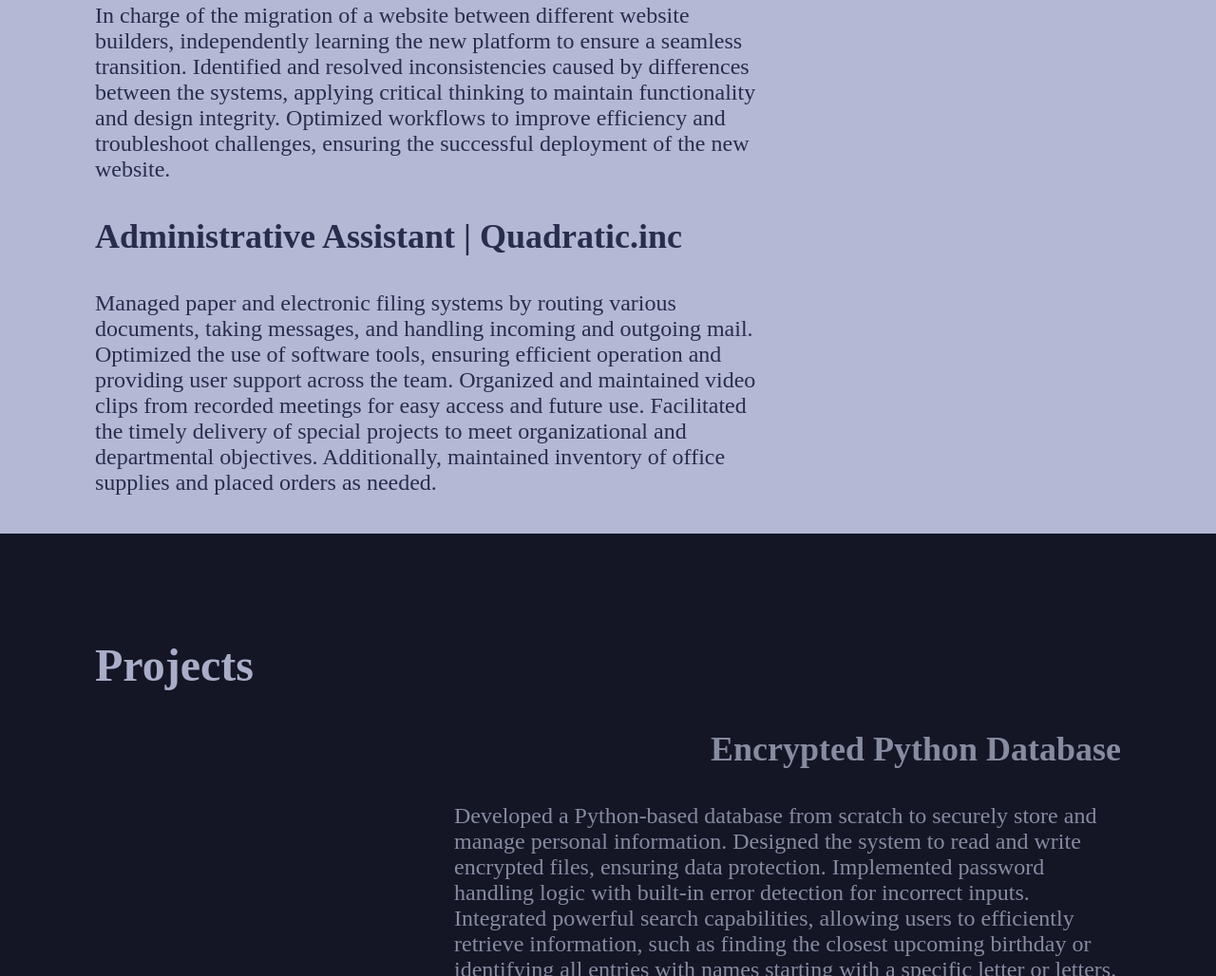
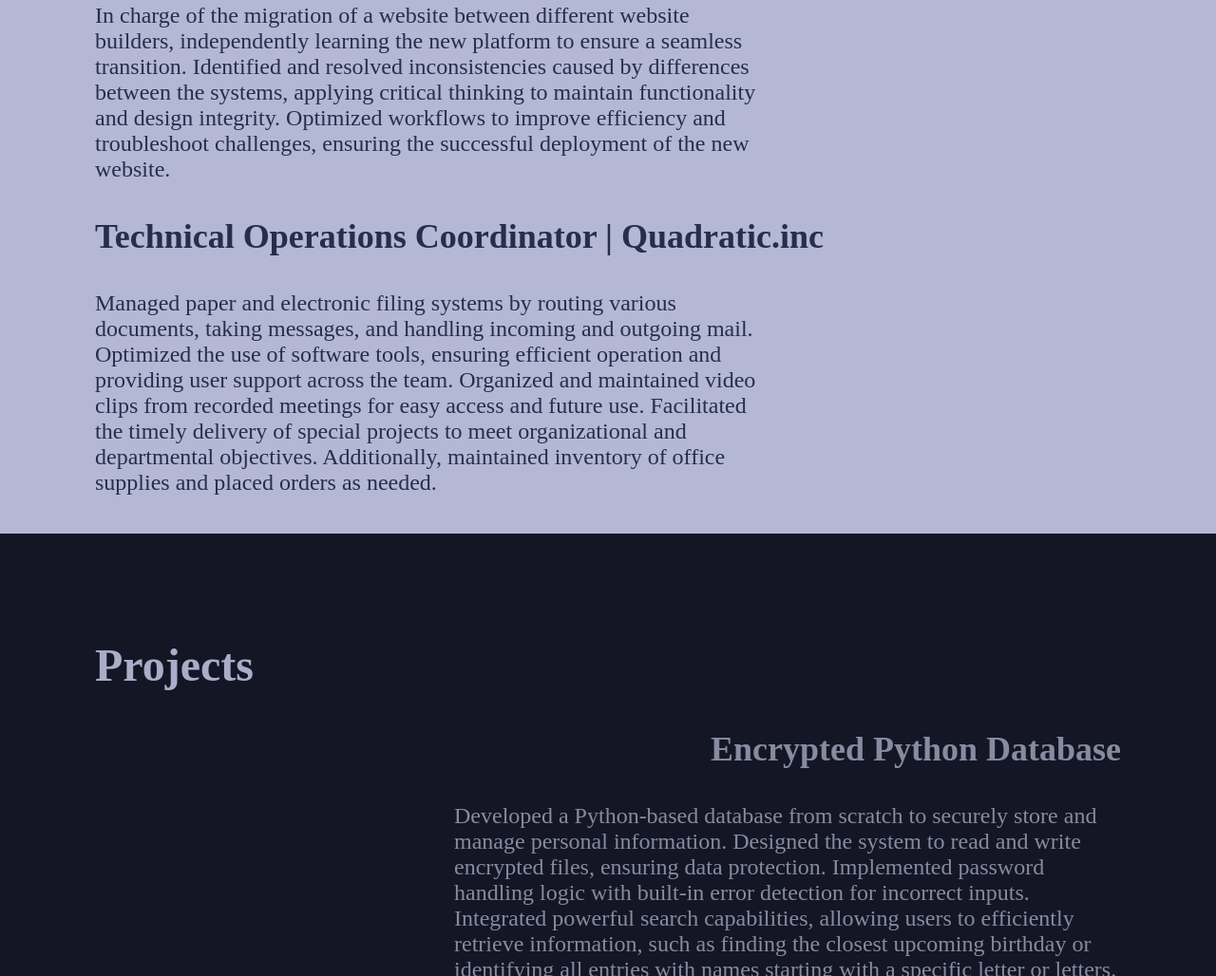
Before and after one commit to Spencer-MF/Spencer-MF.github.io, a plain HTML site: page index.html in a window 1280 px wide. Shown: the part 866-1894 px from the top of the page at 95% size. Drawn offline with Linux system fonts and the light colour scheme.

Commit message:
fixed a my job title

```diff
--- a/index.html
+++ b/index.html
@@ -27,7 +27,7 @@
         <h2 class="animate we" id="section-work-experience"><br>Work Experience </h2>
         <h3 class="job-title"> Web Devlopment | RDI</h3>
         <p class="work-desc"> In charge of the migration of a website between different website builders, independently learning the new platform to ensure a seamless transition. Identified and resolved inconsistencies caused by differences between the systems, applying critical thinking to maintain functionality and design integrity. Optimized workflows to improve efficiency and troubleshoot challenges, ensuring the successful deployment of the new website.</p>
-        <h3 class="job-title"> Administrative Assistant | Quadratic.inc </h3>
+        <h3 class="job-title"> Technical Operations Coordinator | Quadratic.inc </h3>
         <p class="work-desc"> Managed paper and electronic filing systems by routing various documents, taking messages, and handling incoming and outgoing mail. Optimized the use of software tools, ensuring efficient operation and providing user support across the team. Organized and maintained video clips from recorded meetings for easy access and future use. Facilitated the timely delivery of special projects to meet organizational and departmental objectives. Additionally, maintained inventory of office supplies and placed orders as needed.</p>
     </section>
     <section>
```
